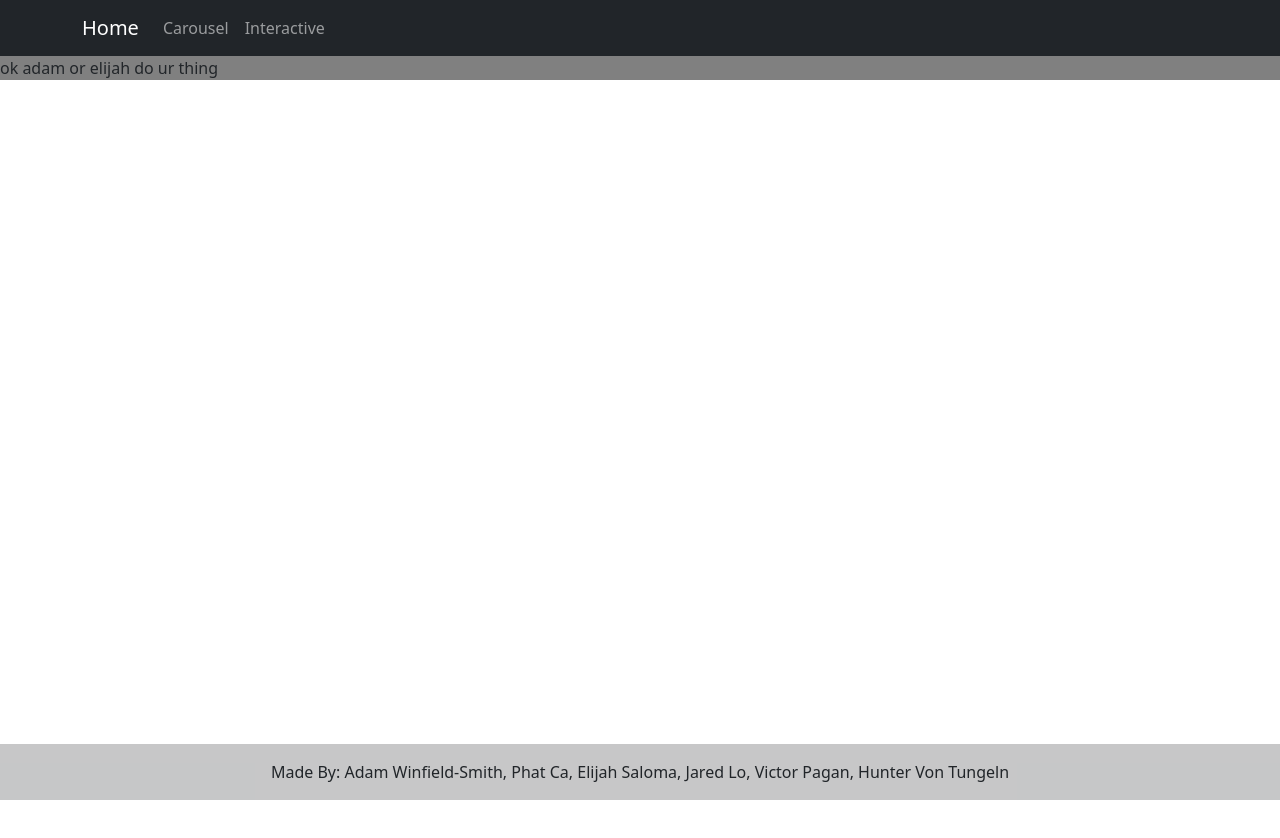
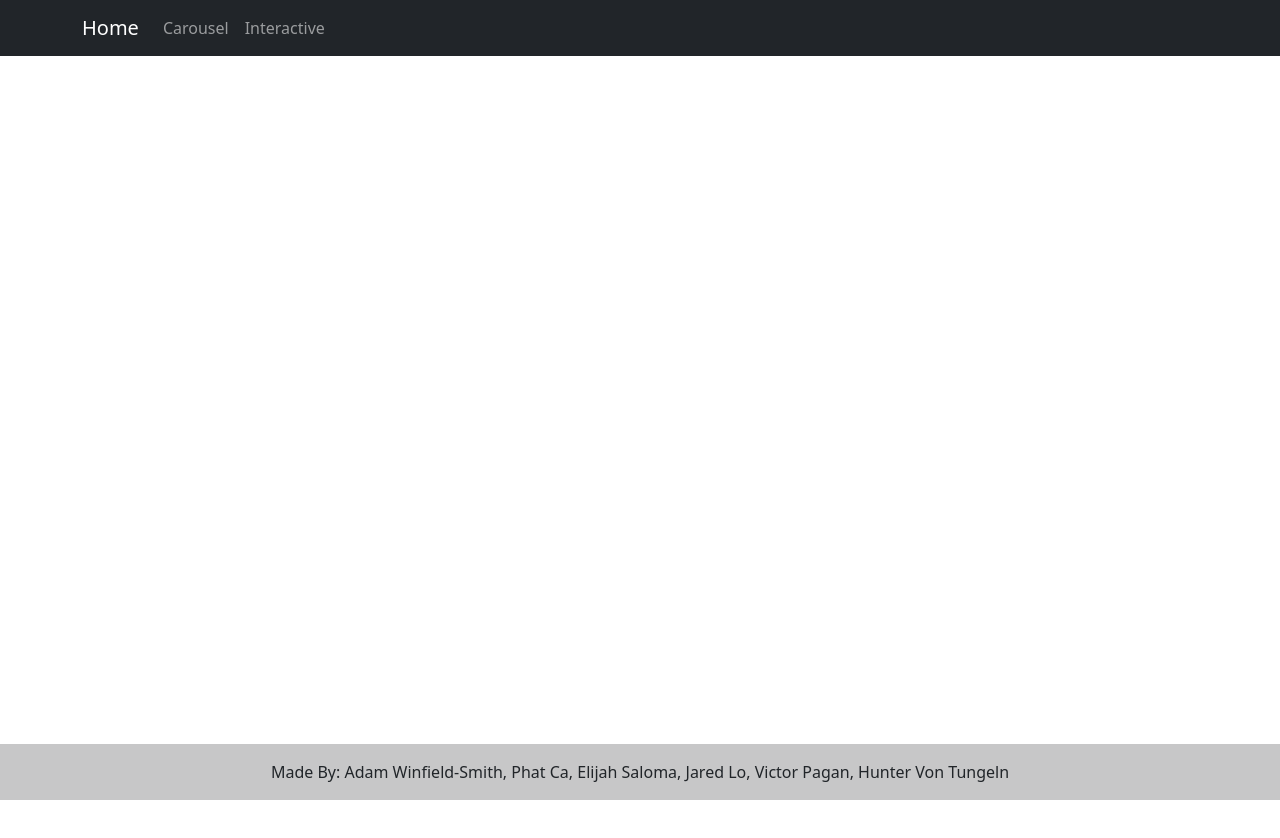
Before and after one commit to HACC2024/Comp-Sience, a React (Create React App) app in the folder app/: page /home in a window 1280 px wide. Shown: the top 838 px of the page. Before the commit the page ends 800 px from the top, so only its background shows below. Built offline with nearby package versions, Linux system fonts and the light colour scheme.

Commit message:
stuff is ok

```diff
--- a/app/src/App.js
+++ b/app/src/App.js
@@ -5,11 +5,13 @@ import Landing from './pages/Landing';
 import Carousel from './pages/Carousel'
 import PowerConsumption from './pages/PowerConsumption'
 import Navbar from './components/Navbar'
-import Footer from './components/Footer'
+import FooterComponent from './components/Footer'
+import NavbarComponent from './components/Navbar';
 
 export default function App() {
   return (
     <BrowserRouter>
+                <NavbarComponent />
       <div className="d-flex flex-column min-vh-100">
         <Routes>
           <Route index element={<Landing />} />
@@ -18,7 +20,7 @@ export default function App() {
           <Route path="features" element={<PowerConsumption />} />
         </Routes>
       </div>
-      <Footer />
+      <FooterComponent />
     </BrowserRouter>
   );
 }
--- a/app/src/pages/Carousel.js
+++ b/app/src/pages/Carousel.js
@@ -1,13 +1,9 @@
-import NavbarComponent from '../components/Navbar'
 import MainCarousel from '../components/MainCarousel'
-import FooterComponent from '../components/Footer'
 
 const Carousel = () => {
     return (
       <div>
-            <NavbarComponent />
             <MainCarousel />
-            <FooterComponent />
       </div>
     );
   };
--- a/app/src/pages/Landing.js
+++ b/app/src/pages/Landing.js
@@ -5,9 +5,7 @@ const Landing = () => {
     return (
         <div>
             <body style={{ backgroundColor: "grey" }}>
-                <NavbarComponent />
-                ok adam or elijah do ur thing
-                <FooterComponent />
+
             </body>
         </div>
     );
```
